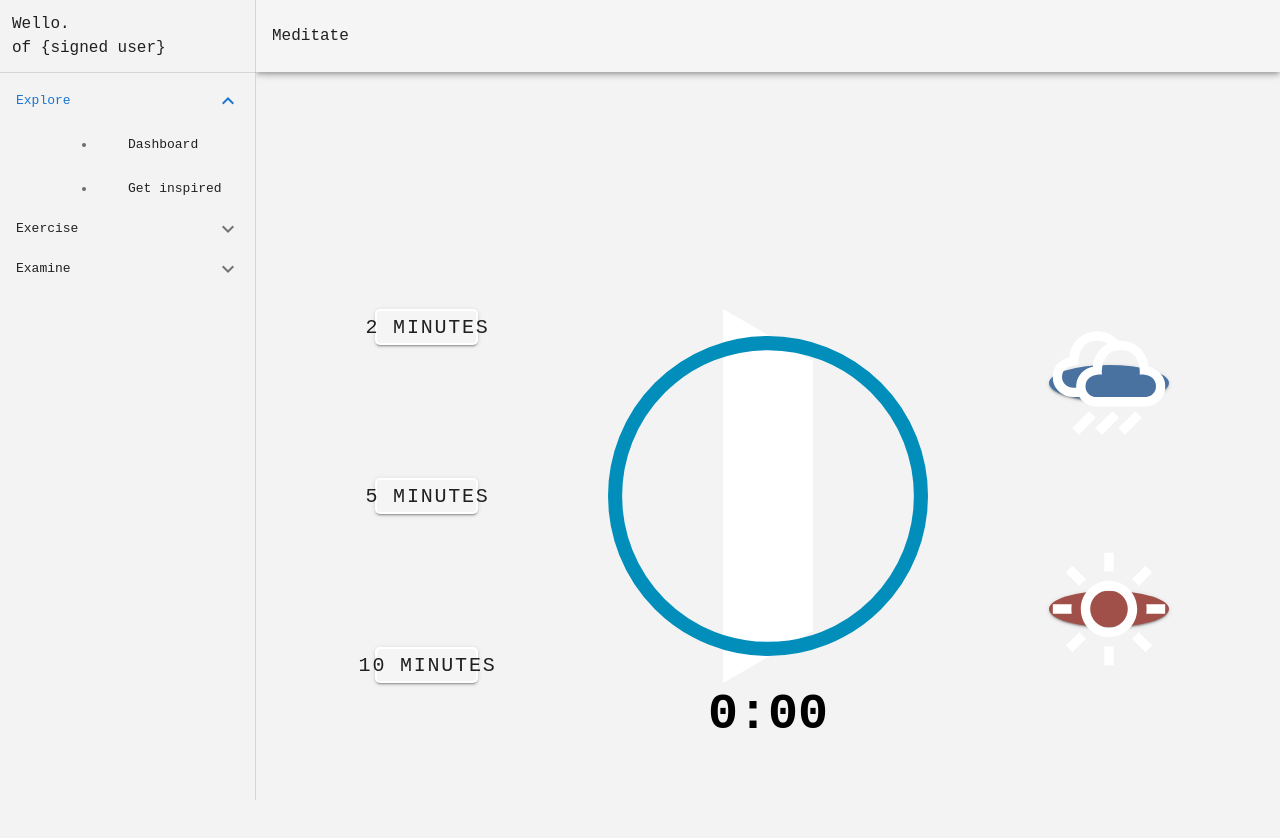
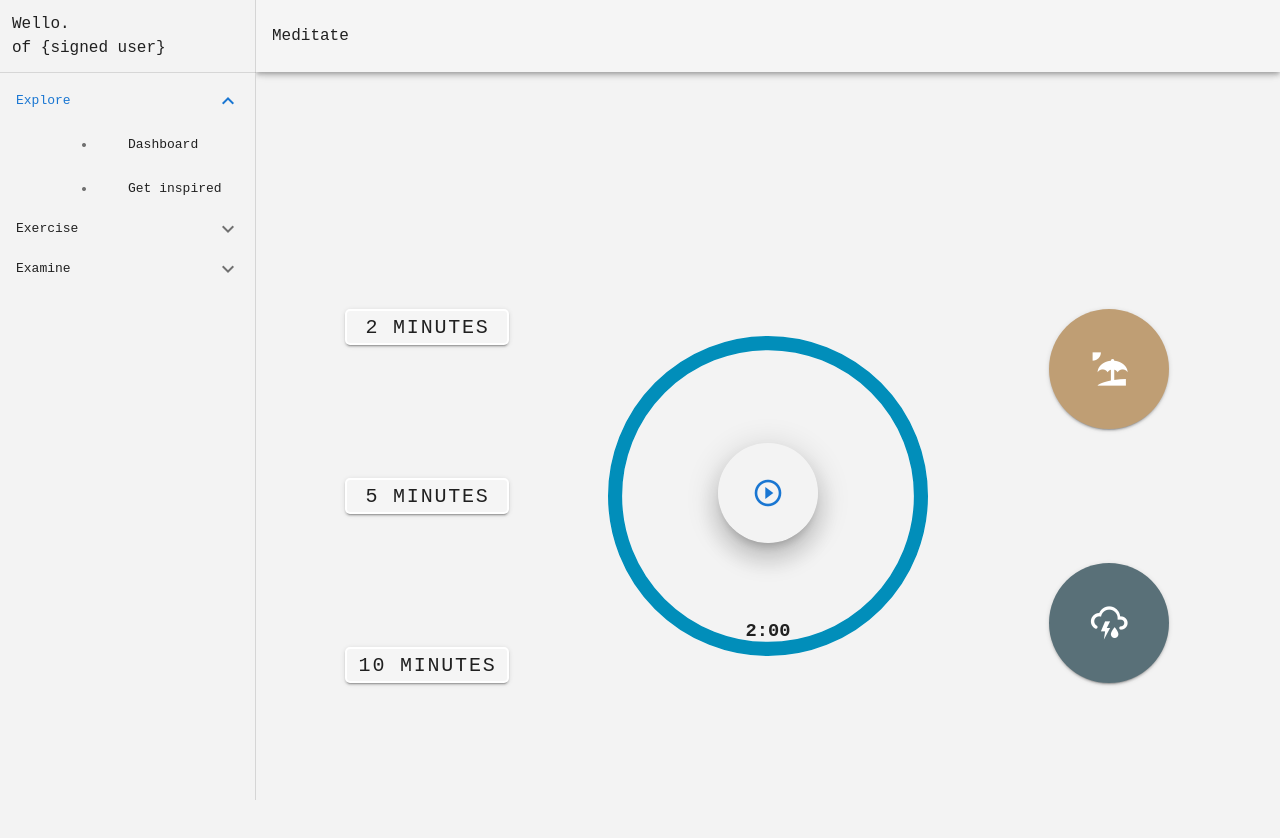
Before and after one commit to sabgul/webapp-mental-health-management, a Vue app in the folder wello-frontend/: page /meditation in a window 1280 px wide. Shown: the top 838 px of the page. Built offline with nearby package versions, Linux system fonts and the light colour scheme.

Commit message:
meditadion nwo works with sounds as wlel

```diff
--- a/wello-frontend/src/views/exercise/Meditate.vue
+++ b/wello-frontend/src/views/exercise/Meditate.vue
@@ -2,51 +2,169 @@
   <v-container>
     <v-layout column>
       <div class="app">
-      <div class="vid-container">
-        <!-- <video loop >
-          <source src="./video/rain.mp4"  type="video/mp4">
-        </video> -->
-        </div>
         <div class="time-select">
-          <v-btn data-time="10">2 Minutes</v-btn>
-          <v-btn data-time="300" class="medium-mins">5 Minutes</v-btn>
-          <v-btn data-time="600" class="long-mins">10 Minutes</v-btn>
+          <v-btn style="padding: 0 4em;" @click="medTimeChanged(120)" id="timer-btn-1">2 Minutes</v-btn>
+          <v-btn style="padding: 0 4em;" @click="medTimeChanged(300)" id="timer-btn-2">5 Minutes</v-btn>
+          <v-btn style="padding: 0 4em;" @click="medTimeChanged(600)" id="timer-btn-3">10 Minutes</v-btn>
         </div>
         <div class="player-container">
           <audio class="song">
             <source :src="require('@/assets/audio/rain.mp3')" />
           </audio>
-              <v-img :src="require('@/assets/svg/play.svg')" class="play"></v-img>
-              <svg class="track-outline" width="453" height="453" viewBox="0 0 453 453" fill="none" xmlns="http://www.w3.org/2000/svg">
-                <circle cx="226.5" cy="226.5" r="216.5" stroke="white" stroke-width="20"/>
+          <v-btn
+            @click="playClicked()"
+            icon
+            color="primary"
+            elevation="16"
+            x-large
+            min-width="100"
+            min-height="100"
+            style="top: 15%"
+            id="btn-play"
+          >
+            <v-icon>mdi-play-circle-outline</v-icon>
+          </v-btn>
+          <svg
+            class="track-outline"
+            width="453"
+            height="453"
+            viewBox="0 0 453 453"
+            fill="none"
+            xmlns="http://www.w3.org/2000/svg"
+          >
+            <circle cx="226.5" cy="226.5" r="216.5" stroke="white" stroke-width="20" />
           </svg>
-              <svg class="moving-outline" width="453" height="453" viewBox="0 0 453 453" fill="none" xmlns="http://www.w3.org/2000/svg">
-                <circle cx="226.5" cy="226.5" r="216.5" stroke="#018EBA" stroke-width="20"/>
+          <svg
+            class="moving-outline"
+            width="453"
+            height="453"
+            viewBox="0 0 453 453"
+            fill="none"
+            xmlns="http://www.w3.org/2000/svg"
+          >
+            <circle cx="226.5" cy="226.5" r="216.5" stroke="#018EBA" stroke-width="20" />
           </svg>
           <!-- <v-img :src="require('@/assets/svg/replay.svg')" class="replay"></v-img> -->
 
-                <h3 class="time-display">0:00</h3>
+          <h3 id="time-display">2:00</h3>
         </div>
+
         <div class="sound-picker">
-        <v-btn :data-sound="require('@/assets/audio/rain.mp3')"><v-img :src="require('@/assets/svg/rain.svg')" alt=""></v-img></v-btn>
-        <v-btn :data-sound="require('@/assets/audio/beach.mp3')"><v-img :src="require('@/assets/svg/beach.svg')" alt="" size="50%"></v-img></v-btn>
+          <v-btn @click="playSound(0)" color="#BF9E74" min-width="100" min-height="120">
+            <v-icon color="white" x-large>mdi-beach</v-icon>
+          </v-btn>
+          <v-btn @click="playSound(1)" color="#597078" min-width="100" min-height="120">
+            <v-icon color="white" x-large>mdi-weather-lightning-rainy</v-icon>
+          </v-btn>
         </div>
       </div>
-
-
-
     </v-layout>
   </v-container>
 </template>
 
 <script>
+import soundBeach from "@/assets/audio/beach.mp3";
+import soundRain from "@/assets/audio/rain.mp3";
 export default {
-    name: 'Meditate',
+  name: "Meditate",
 
   data: () => ({
+    secs: 120,
+    passedSecs: 0,
+
+    audioBeach: new Audio(soundBeach),
+    audioRain: new Audio(soundRain)
   }),
 
+  beforeDestroy() {
+    this.audioRain.pause();
+    this.audioRain.currentTime = 0;
+
+    this.audioBeach.pause();
+    this.audioBeach.currentTime = 0;
+  },
+
   methods: {
+    playSound: function playSound(type) {
+      if (type === 0) {
+        this.audioBeach.play();
+        this.audioRain.pause();
+        this.audioRain.currentTime = 0;
+      } else {
+        this.audioRain.play();
+        this.audioBeach.pause();
+        this.audioBeach.currentTime = 0;
+      }
+    },
+
+    medTimeChanged: function medTimeChanged(newVal) {
+      this.secs = newVal;
+
+      let el = document.getElementById("time-display");
+
+      if (newVal == 120) {
+        el.textContent = "2:00";
+      }
+
+      if (newVal == 300) {
+        el.textContent = "5:00";
+      }
+
+      if (newVal == 600) {
+        el.textContent = "10:00";
+      }
+    },
+
+    startTime: function startTimer(duration, display) {
+      let btn1 = document.getElementById("timer-btn-1");
+      let btn2 = document.getElementById("timer-btn-2");
+      let btn3 = document.getElementById("timer-btn-3");
+      let btnPlay = document.getElementById("btn-play");
+
+      let countDown = document.getElementById("time-display");
+
+      btn1.style.display = "none";
+      btn2.style.display = "none";
+      btn3.style.display = "none";
+      btnPlay.style.display = "none";
+
+      countDown.style.fontSize = "80px";
+      var timer = duration,
+        minutes,
+        seconds;
+
+      const outline = document.querySelector(".moving-outline circle");
+      const outlineLength = outline.getTotalLength();
+      outline.style.strokeDashoffset = outlineLength;
+      outline.style.strokeDasharray = outlineLength;
+
+      setInterval(() => {
+        let progress =
+          outlineLength - (this.passedSecs / this.secs) * outlineLength;
+        outline.style.strokeDashoffset = progress;
+
+        minutes = parseInt(timer / 60, 10);
+        seconds = parseInt(timer % 60, 10);
+
+        minutes = minutes < 10 ? "0" + minutes : minutes;
+        seconds = seconds < 10 ? "0" + seconds : seconds;
+
+        display.textContent = minutes + ":" + seconds;
+
+        if (--timer < 0) {
+          timer = duration;
+        }
+
+        this.passedSecs += 1;
+        console.log(this.passedSecs);
+      }, 1000);
+    },
+
+    playClicked: function playClicked() {
+      let el = document.getElementById("time-display");
+      this.startTime(this.secs - 1, el);
+    },
+
     meditate: function meditate() {
       const song = document.querySelector(".song");
       const play = document.querySelector(".play");
@@ -82,22 +200,20 @@
 
       replay.addEventListener("click", function() {
         restartSong(song);
-
       });
 
-            const restartSong = song =>{
+      const restartSong = song => {
         // let currentTime = song.currentTime;
         song.currentTime = 0;
-                console.log("ciao")
-
-            }
+        console.log("ciao");
+      };
 
       timeSelect.forEach(option => {
         option.addEventListener("click", function() {
           fakeDuration = this.getAttribute("data-time");
-                timeDisplay.textContent = `${Math.floor(fakeDuration / 60)}:${Math.floor(
-                fakeDuration % 60
-                )}`;
+          timeDisplay.textContent = `${Math.floor(
+            fakeDuration / 60
+          )}:${Math.floor(fakeDuration % 60)}`;
         });
       });
 
@@ -119,7 +235,8 @@
         let seconds = Math.floor(elapsed % 60);
         let minutes = Math.floor(elapsed / 60);
         timeDisplay.textContent = `${minutes}:${seconds}`;
-            let progress = outlineLength - (currentTime / fakeDuration) * outlineLength;
+        let progress =
+          outlineLength - (currentTime / fakeDuration) * outlineLength;
         outline.style.strokeDashoffset = progress;
 
         if (currentTime >= fakeDuration) {
@@ -129,10 +246,9 @@
           video.pause();
         }
       };
-
-        },
-    },
     }
+  }
+};
 </script>
 
 <style scoped>
@@ -202,7 +318,6 @@
   color: black;
 }
 
-
 .player-container {
   position: relative;
   height: 80%;
```
Lines whose indentation alone changed are shown as unchanged.
